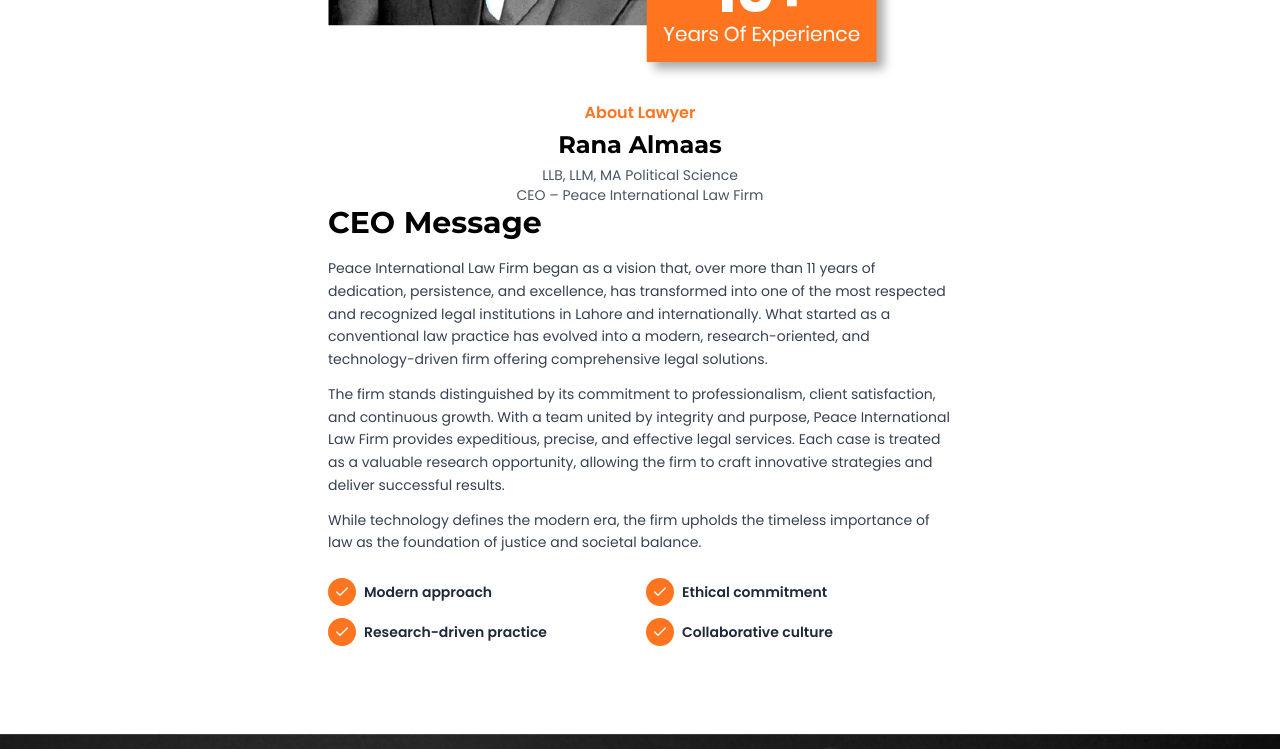
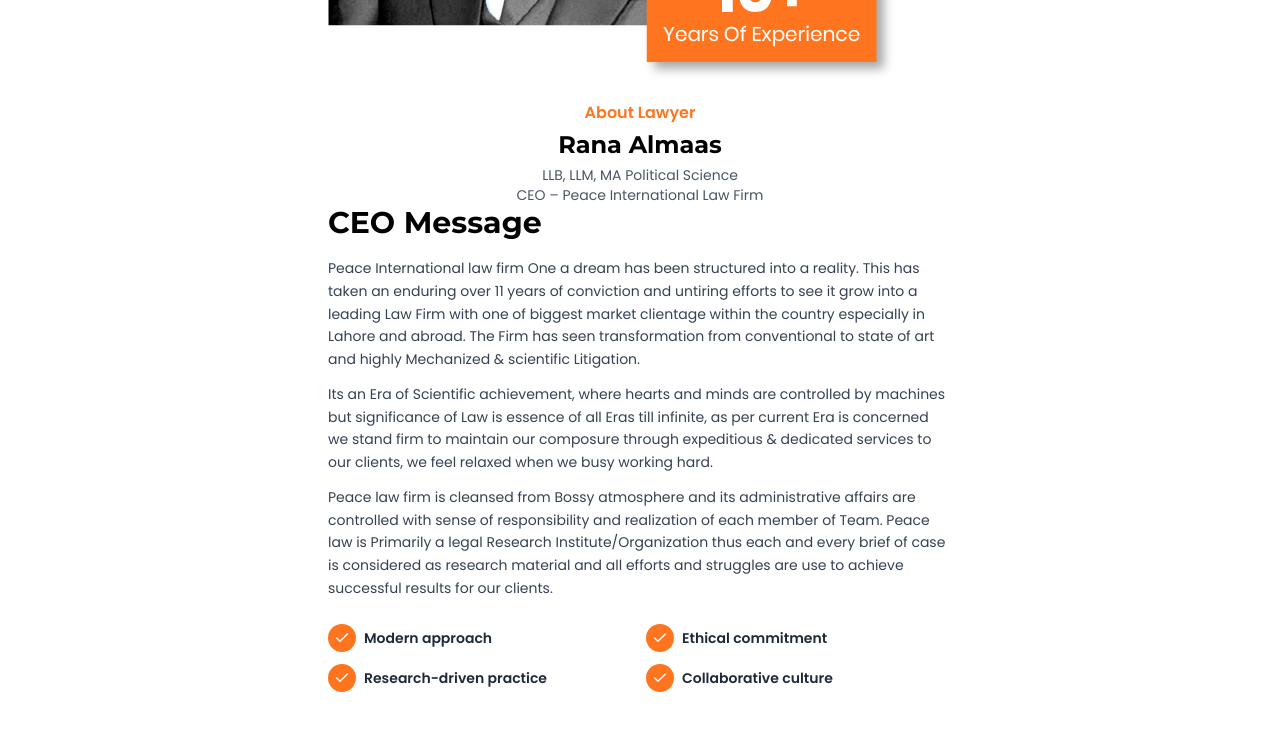
Before and after one commit to ZohaibAly/PeaceLegalFirm, a React (Vite) app: page / in a window 1280 px wide. Shown: the part 1704-2453 px from the top of the page. Built offline with nearby package versions, Linux system fonts and the light colour scheme.

Commit message:
fix content

```diff
--- a/src/components/CEOProfile.jsx
+++ b/src/components/CEOProfile.jsx
@@ -65,15 +65,15 @@
             style={{ fontFamily: theme.fonts.body }}
           >
             <p>
-              Peace International Law Firm began as a vision that, over more than 11 years of dedication, persistence, and excellence, has transformed into one of the most respected and recognized legal institutions in Lahore and internationally. What started as a conventional law practice has evolved into a modern, research-oriented, and technology-driven firm offering comprehensive legal solutions.
+             Peace International law firm One a dream has been structured into a reality. This has taken an enduring over 11 years of conviction and untiring efforts to see it grow into a leading Law Firm with one of biggest market clientage within the country especially in Lahore and abroad. The Firm has seen transformation from conventional to state of art and highly Mechanized & scientific Litigation.
             </p>
 
             <p>
-              The firm stands distinguished by its commitment to professionalism, client satisfaction, and continuous growth. With a team united by integrity and purpose, Peace International Law Firm provides expeditious, precise, and effective legal services. Each case is treated as a valuable research opportunity, allowing the firm to craft innovative strategies and deliver successful results.
+              Its an Era of Scientific achievement, where hearts and minds are controlled by machines but significance of Law is essence of all Eras till infinite, as per current Era is concerned we stand firm to maintain our composure through expeditious & dedicated services to our clients, we feel relaxed when we busy working hard.
             </p>
 
             <p>
-              While technology defines the modern era, the firm upholds the timeless importance of law as the foundation of justice and societal balance.
+              Peace law firm is cleansed from Bossy atmosphere and its administrative affairs are controlled with sense of responsibility and realization of each member of Team. Peace law is Primarily a legal Research Institute/Organization thus each and every brief of case is considered as research material and all efforts and struggles are use to achieve successful results for our clients.
             </p>
           </div>
 
```
